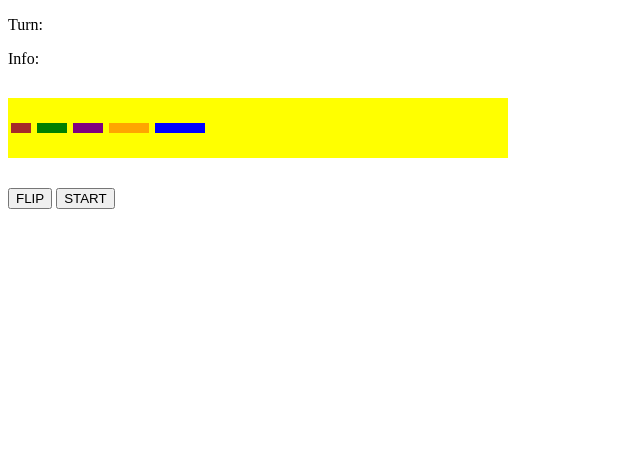
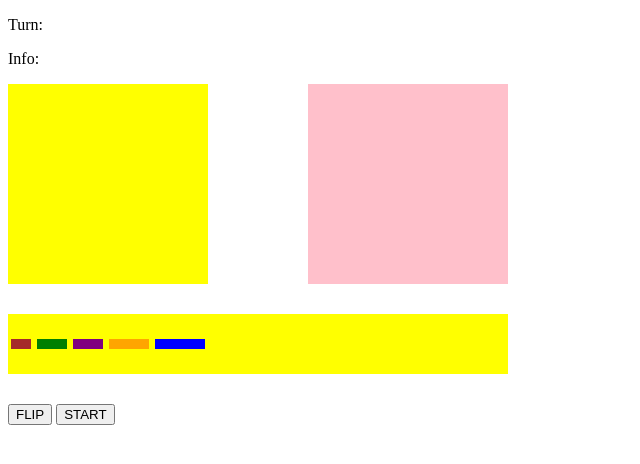
Before and after one commit to APareja12/battleship_js, a plain HTML site: page index.html in a window 1280 px wide. Shown: the whole page, without its empty margins (0-640 px from the left). Drawn offline with Linux system fonts and the light colour scheme.

Commit message:
creates createBoard function

```diff
--- a/app.js
+++ b/app.js
@@ -1,3 +1,4 @@
+const gamesBoardContainer = document.querySelector('#gamesboard-container')
 const optionContainer = document.querySelector('.option-container')
 const flipButton = document.querySelector('#flip-button')
 
@@ -13,4 +14,18 @@ const optionShips = Array.from(optionContainer.children)
     optionShips.forEach(optionShip => optionShip.style.transform = `rotate(${angle}deg)`)
 }
 
+// Creating Boards
+const width = 10
+
+function createBoard(color) {
+    const gameBoardContainer = document.createElement('div')
+    gameBoardContainer.classList.add('game-board')
+    gameBoardContainer.style.backgroundColor = color
+
+    gamesBoardContainer.append(gameBoardContainer)
+}
+
+createBoard('yellow')
+createBoard('pink')
+
 flipButton.addEventListener('click', flip)
--- a/styles.css
+++ b/styles.css
@@ -1,3 +1,14 @@
+#gamesboard-container {
+    width: 500px;
+    display: flex;
+    justify-content: space-between;
+}
+
+.game-board {
+    width: 200px;
+    height: 200px;
+}
+
 .option-container {
     width: 500px;
     height: 60px;
```
